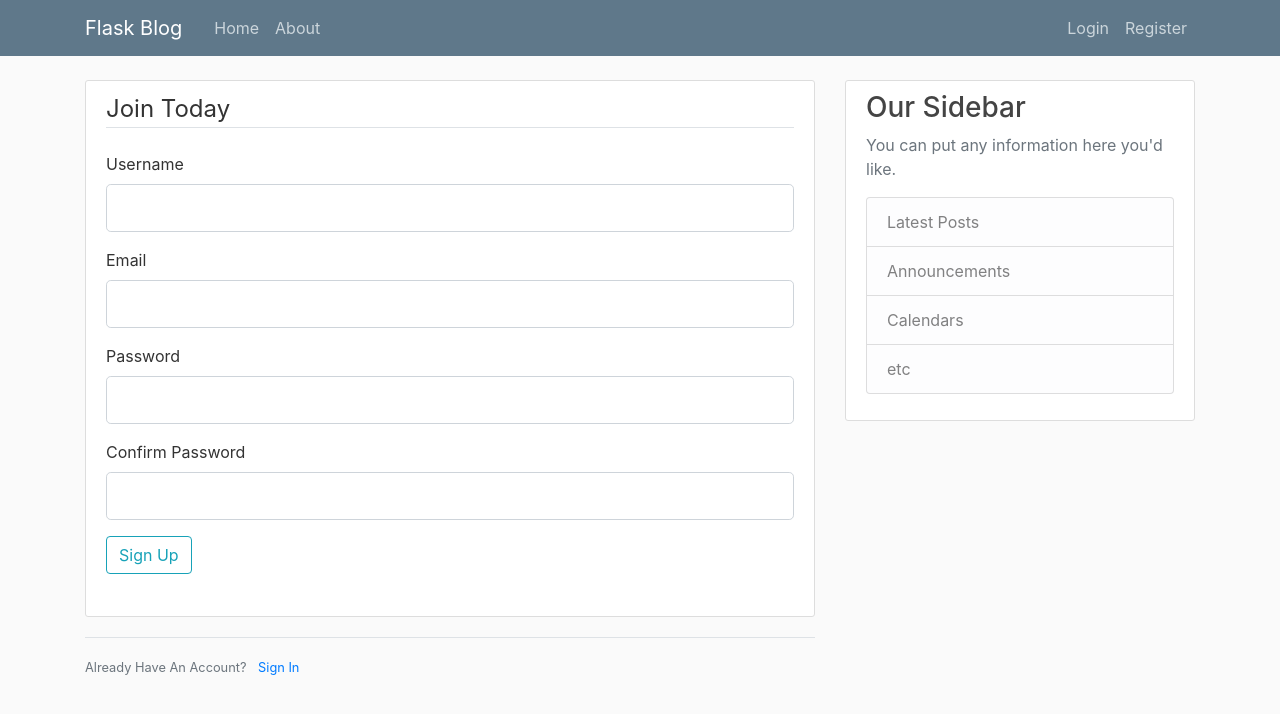
After one commit to eunjeena/flask_web_app, a Flask app: page /register in a window 1280 px wide. The commit adds this page. Shown: the top 714 px of the page. Run offline with Flask 2, Linux system fonts and the light colour scheme; some libraries are stand-ins or nearby versions.

Commit message:
[part3] forms and user input

```diff
--- a/flaskblog.py
+++ b/flaskblog.py
@@ -1,29 +1,59 @@
-from flask import Flask, render_template, url_for
+from flask import Flask, render_template, url_for, flash, redirect
+from forms import RegistrationForm, LoginForm
 app = Flask(__name__)
 
-posts=[
-    {
-        'author': 'gina na',
-        'title':'Blog post 1',
-        'content': 'First post content',
-        'date_posted': 'April 20, 2018'
-    },
-    {
-        'author': 'koji okayasu',
-        'title':'Blog post 2',
-        'content': 'Second post content',
-        'date_posted': 'April 21, 2018'
-    }
-]
+# app protects against modifying cookies..
+# >>> import secrets
+# >>> secrets.token_hex(16)
+app.config['SECRET_KEY'] = '58c137a362f6cd22dabecdf4ecf42ca8'
+
+posts = [{
+    'author': 'gina na',
+    'title': 'Blog post 1',
+    'content': 'First post content',
+    'date_posted': 'April 20, 2018'
+}, {
+    'author': 'koji okayasu',
+    'title': 'Blog post 2',
+    'content': 'Second post content',
+    'date_posted': 'April 21, 2018'
+}]
+
 
 @app.route("/")
-@app.route("/home") #multi urls work same
+@app.route("/home")  # multi urls work same
 def home():
     return render_template('home.html', posts=posts)
+
 
 @app.route("/about")
 def about():
     return render_template('about.html', title='About')
+
+
+@app.route("/register", methods=['GET', 'POST'])
+def register():
+    form = RegistrationForm()
+    if form.validate_on_submit():
+        #msg, category(success, warning,error)
+        flash(f'Account created for {form.username.data}!', 'success')
+        return redirect(url_for('home'))  # name of function
+    return render_template('register.html', title='Register', form=form)
+
+
+@app.route("/login", methods=['GET', 'POST'])
+def login():
+    form = LoginForm()
+    if form.validate_on_submit():
+        if form.email.data == 'ginana@test.com' and form.password.data == 'ginana':
+            flash('You have been logged in!', 'success')
+            return redirect(url_for('home'))
+        else:
+            flash('Login Unsuccessful. Please check username and password',
+                  'danger')
+    return render_template('login.html', title='Login', form=form)
+
+
 # to avoid these env settings:
 # export FLASK_APP=<this file name>
 # export FLASK_DEBUG=1
--- /dev/null
+++ b/forms.py
@@ -0,0 +1,27 @@
+'''create users with limitation'''
+from flask_wtf import FlaskForm
+from wtforms import StringField, PasswordField, SubmitField, BooleanField
+from wtforms.validators import DataRequired, Length, Email, EqualTo  #data validators
+
+
+class RegistrationForm(FlaskForm):
+    # no empty, 2<=len<=20
+    username = StringField('Username',
+                           validators=[DataRequired(),
+                                       Length(min=2, max=20)])
+    email = StringField('Email', validators=[DataRequired(), Email()])
+    password = PasswordField('Password',
+                             validators=[DataRequired()])  #can add Length too
+    confirm_password = PasswordField(
+        'Confirm Password', validators=[DataRequired(),
+                                        EqualTo('password')])
+    submit = SubmitField('Sign Up')
+
+
+class LoginForm(FlaskForm):
+    # no empty, 2<=len<=20
+    email = StringField('Email', validators=[DataRequired(), Email()])
+    password = PasswordField('Password',
+                             validators=[DataRequired()])  #can add Length too
+    remember = BooleanField('Remember Me')
+    submit = SubmitField('Login')
--- a/templates/layout.html
+++ b/templates/layout.html
@@ -27,13 +27,13 @@
                     </button>
                     <div class="collapse navbar-collapse" id="navbarToggle">
                         <div class="navbar-nav mr-auto">
-                            <a class="nav-item nav-link" href="/">Home</a>
-                            <a class="nav-item nav-link" href="/about">About</a>
+                            <a class="nav-item nav-link" href="{{url_for('home')}}">Home</a>
+                            <a class="nav-item nav-link" href="{{url_for('about')}}">About</a>
                         </div>
                         <!-- Navbar Right Side -->
                         <div class="navbar-nav">
-                            <a class="nav-item nav-link" href="/login">Login</a>
-                            <a class="nav-item nav-link" href="/register">Register</a>
+                            <a class="nav-item nav-link" href="{{url_for('login')}}">Login</a>
+                            <a class="nav-item nav-link" href="{{url_for('register')}}">Register</a>
                         </div>
                     </div>
                 </div>
@@ -44,6 +44,15 @@
         <main role="main" class="container">
             <div class="row">
                 <div class="col-md-8">
+                    {% with messages = get_flashed_messages(with_categories=true) %}
+                        {% if messages %}
+                            {% for category, message in messages %}
+                                <div class="alert alert-{{category}}">
+                                    {{ message }}
+                                </div>
+                            {% endfor %}
+                        {% endif %}
+                    {% endwith %}
                     {% block content %}{% endblock %}
                 </div>
                 <div class="col-md-4">
--- /dev/null
+++ b/templates/register.html
@@ -0,0 +1,91 @@
+{% extends "layout.html" %}
+{% block content %}
+    <div class="content-section">
+        <form method="POST" action="">
+            {{ form.hidden_tag() }} <!-- hidden_tag: CSRF token protects -->
+            <fieldset class="form-group">
+                <legend class="border-bottom mb-4">Join Today</legend> <!-- mb:margin bottom -->
+                <!-- USERNAME -->
+                <div class="form-group">
+                    <!-- pull out labels from username field; add bootstrap class -->
+                    {{form.username.label(class="form-control-label") }}
+
+
+                    <!-- throws error if its invalid -->
+                    {% if form.username.errors %}
+                        {{form.username(class="form-control form-control-lg is-invalid") }}
+                            <div class="invalid-feedback">
+                                {% for error in form.username.errors %}
+                                    <span> {{error}} </span>
+                                {% endfor %}
+                            </div>
+                    {% else %}
+                        {{form.username(class="form-control form-control-lg") }}
+                    {% endif %}
+
+                </div>
+
+                <!-- EMAIL -->
+                <div class="form-group">
+                    {{form.email.label(class="form-control-label") }}
+
+                    {% if form.email.errors %}
+                        {{form.email(class="form-control form-control-lg is-invalid") }}
+                        <div class="invalid-feedback">
+                            {% for error in form.email.errors %}
+                                <span> {{error}} </span>
+                            {% endfor %}
+                        </div>
+                    {% else %}
+                        {{form.email(class="form-control form-control-lg") }}
+                    {% endif %}
+                </div>
+
+                <!-- PASSWORD -->
+                <div class="form-group">
+                    {{form.password.label(class="form-control-label") }}
+
+                    {% if form.password.errors %}
+                        {{form.password(class="form-control form-control-lg is-invalid") }}
+                        <div class="invalid-feedback">
+                            {% for error in form.password.errors %}
+                                <span> {{error}} </span>
+                            {% endfor %}
+                        </div>
+                    {% else %}
+                        {{form.password(class="form-control form-control-lg") }}
+                    {% endif %}
+                </div>
+
+                <!-- CONFIRM PW -->
+                <div class="form-group">
+                    {{form.confirm_password.label(class="form-control-label") }}
+
+                    {% if form.confirm_password.errors %}
+                        {{form.confirm_password(class="form-control form-control-lg is-invalid") }}
+                        <div class="invalid-feedback">
+                            {% for error in form.confirm_password.errors %}
+                                <span> {{error}} </span>
+                            {% endfor %}
+                        </div>
+                    {% else %}
+                        {{form.confirm_password(class="form-control form-control-lg") }}
+                    {% endif %}
+                </div>
+
+                <!-- SUBMIT -->
+                <div class="form-group">
+                    {{form.submit(class="btn btn-outline-info") }}
+                </div>
+
+            </fieldset>
+        </form>
+    </div>
+    <div class="border-top pt-3"> <!-- pt-3: padding-top:3 -->
+        <small class="text-muted"> <!-- faded out text a bit -->
+            Already Have An Account?
+            <a class="ml-2" href="{{url_for('login')}}">Sign In</a>
+            <!-- name of route function!! not route!! in url_for -->
+        </small>
+    </div>
+{% endblock content %}
```
Also changed, not shown: templates/login.html (added, +65 -0 lines).
